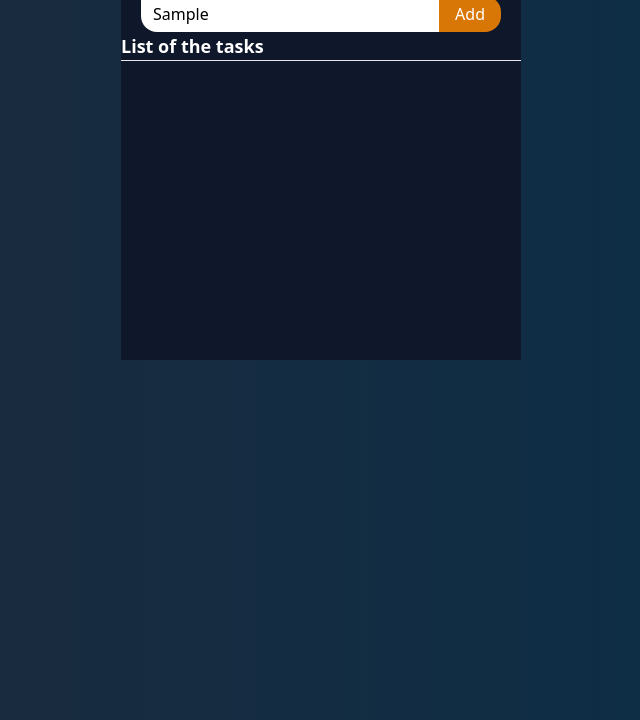
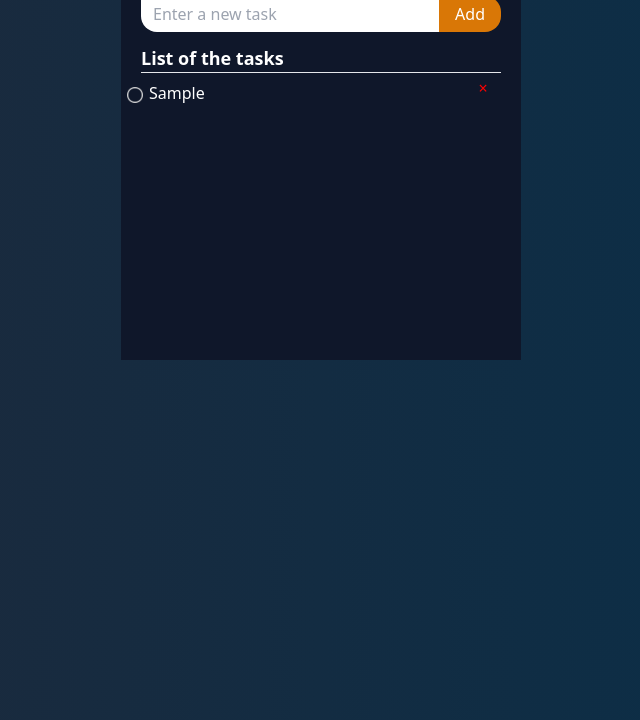
Before and after one commit to Yvette334/to-do, a plain HTML site: page index.html in a window 1280 px wide. Both pictures are taken after typing "Sample" into the empty fields and a click on the button "Add". Shown: the part 80-800 px from the top of the page, without its empty margins (319-959 px from the left). Drawn offline with nearby package versions, Linux system fonts and the light colour scheme.

Commit message:
added the full add fuction that workes

```diff
--- a/index.html
+++ b/index.html
@@ -3,7 +3,7 @@
   <head>
     <meta charset="UTF-8" />
     <meta name="viewport" content="width=device-width, initial-scale=1.0" />
-    <script src="https:cdn.tailwindcss.com"></script>
+    <script src="https://cdn.tailwindcss.com"></script>
     <link rel="stylesheet" href="style.css" />
     <title>To do list application</title>
   </head>
@@ -11,15 +11,25 @@
     <div class="bg-slate-900 text-white w-[400px] min-h-[400px] mx-auto mt-10">
       <h2 class="text-center font-bold text-3xl">TO Do APP</h2>
       <div class="w-full flex px-5">
-        <input id="input" class="w-full px-3 py-1.5 round-t1-2xl text-black border-none outline-none rounded-bl-2xl" type="text" placeholder="Enter a new task" />
-        <button onclick="add()" class="bg-amber-600 px-4 rounded-tr-2xl rounded-br-2xl cursor-pointer"> Add</button>
-      </div class="w-full px-5 my-3">
-      <div>
+        <input
+          id="input"
+          class="w-full px-3 py-1.5 rounded-t1-2xl text-black border-none outline-none rounded-bl-2xl"
+          type="text"
+          placeholder="Enter a new task"
+        />
+        <button
+          onclick="add()"
+          class="bg-amber-600 px-4 rounded-tr-2xl rounded-br-2xl cursor-pointer"
+        >
+          Add
+        </button>
+      </div>
+      <div class="w-full px-5 my-3">
         <h2 class="text-lg font-bold border-b">List of the tasks</h2>
-        <ul id="list" class="flex flex-col  p-2">
-            <!-- <li>task1 <span>.</span></li> -->
+        <ul id="list" class="flex flex-col p-2">
+          <!-- <li>task1 <span>.</span></li> -->
         </ul>
-    </div>
+      </div>
     </div>
     <script src="script.js"></script>
   </body>
--- a/script.js
+++ b/script.js
@@ -20,3 +20,4 @@ list.addEventListener("click",(e)=>{
     if (e.target.tagName === "SPAN") {
         e.target.parentElement.remove();
 }
+});
--- a/style.css
+++ b/style.css
@@ -4,7 +4,7 @@
  position: relative;
  justify-content: space-between;
 }
-#listItem li::before{
+#list li::before{
     position: absolute;
     content: "";
     width: 16px;
@@ -15,10 +15,27 @@
     top: 6px;
     left: -22px
 }
-#listItem li.checked{
+#list li.checked{
     text-decoration: line-through;
     color: orange;
 }
-#listItem li.checked::backdrop{
-    background-image: url(./images/check.png);
+#list li.checked::before{
+    background-image: url("./images/checked.png");
 }
+#list li span{
+    position:absolute;
+    right:0;
+    top:0
+    background: transparent;
+    color: red;
+    width: 20px;
+    height: 20px;
+    border-radius:50px;
+    line-height:15px;
+    display:flex;
+    justify-content:center;
+}
+#list li span:hover{
+    background: red;
+    color: white;
+}
```
